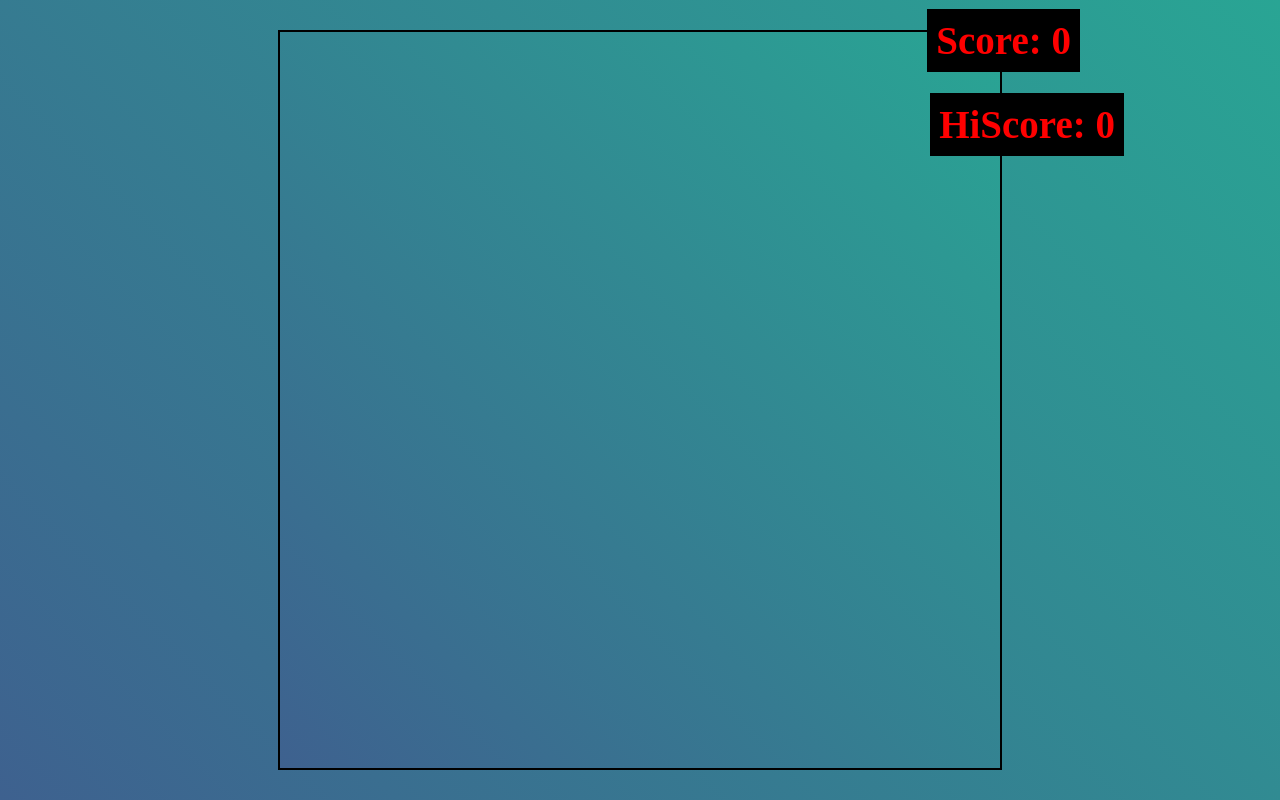
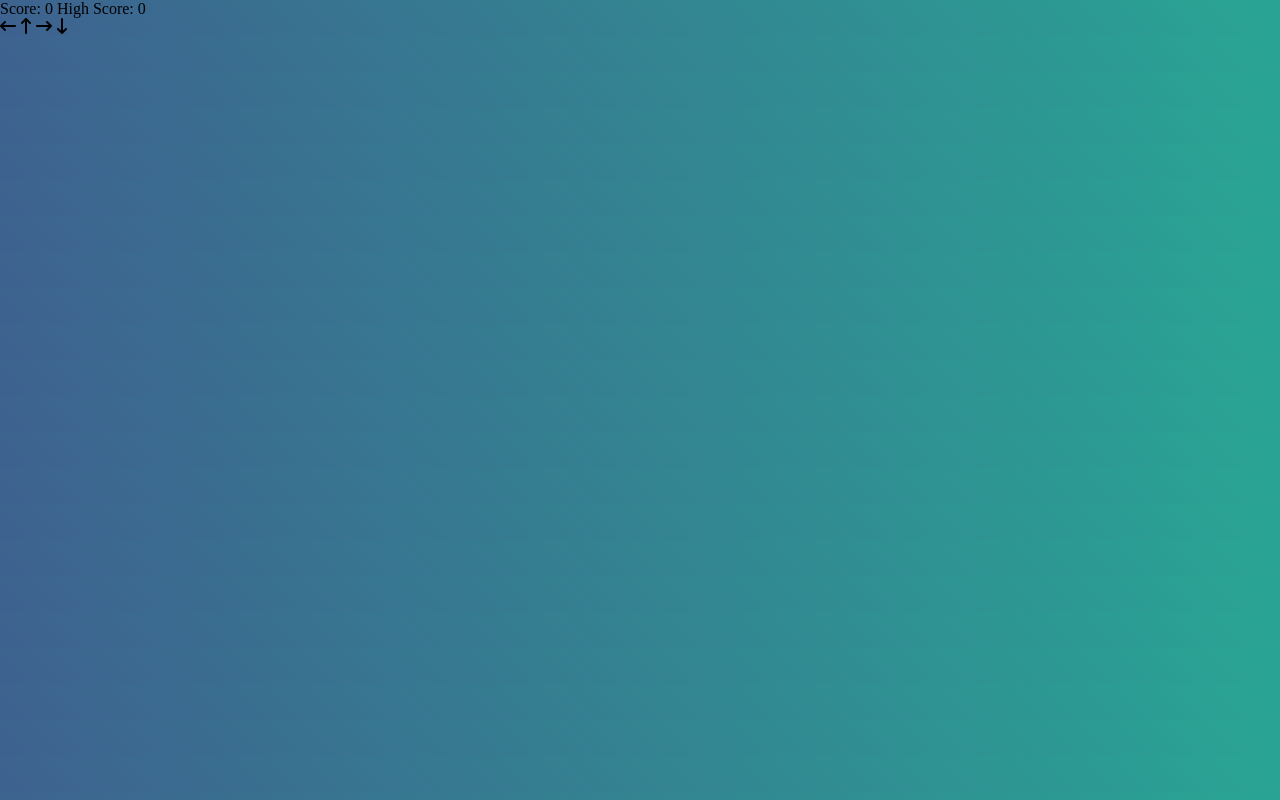
Before and after one commit to snehakrn12/Snake-game, a plain HTML site: page index.html in a window 1280 px wide. Drawn offline with Linux system fonts and the light colour scheme; a web font is replaced by a local one.

Commit message:
index.html

```diff
--- a/index.html
+++ b/index.html
@@ -1,20 +1,28 @@
 <!DOCTYPE html>
-<html lang="en">
-<head>
-    <meta charset="UTF-8">
+<!-- Coding By CodingNepal - youtube.com/codingnepal -->
+<html lang="en" dir="ltr">
+  <head>
+    <meta charset="utf-8">
+    <title>Snake Game JavaScript | CodingNepal</title>
+    <link rel="stylesheet" href="snake.css">
     <meta name="viewport" content="width=device-width, initial-scale=1.0">
-    <title>SnakeMania - Developergtm</title>
-    <!-- Link to CSS file -->
-    <link rel="stylesheet" href="snake.css">
-</head>
-<body>
-    <div class="body">
-        <div id="scoreBox">Score: 0</div>
-        <div id="hiscoreBox">HiScore: 0</div>
-        <div id="board"></div>
+    <link rel="stylesheet" href="https://cdnjs.cloudflare.com/ajax/libs/font-awesome/6.3.0/css/all.min.css">
+    <script src="snake.js" defer></script>
+  </head>
+  <body>
+    <div class="wrapper">
+      <div class="game-details">
+        <span class="score">Score: 0</span>
+        <span class="high-score">High Score: 0</span>
+      </div>
+      <div class="play-board"></div>
+      <div class="controls">
+        <i data-key="ArrowLeft" class="fa-solid fa-arrow-left-long"></i>
+        <i data-key="ArrowUp" class="fa-solid fa-arrow-up-long"></i>
+        <i data-key="ArrowRight" class="fa-solid fa-arrow-right-long"></i>
+        <i data-key="ArrowDown" class="fa-solid fa-arrow-down-long"></i>
+      </div>
     </div>
 
-    <!-- Link to JavaScript file -->
-    <script src="snake.js"></script>
-</body>
+  </body>
 </html>
```
